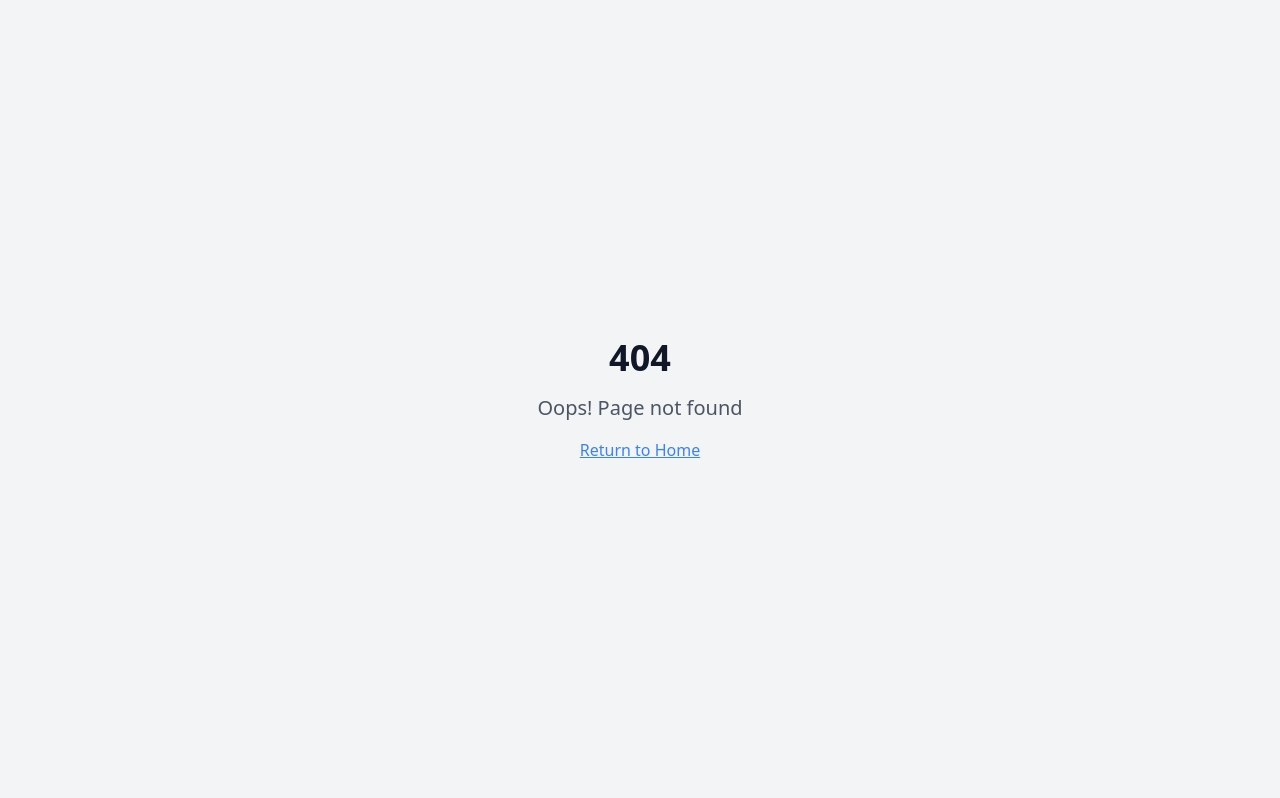
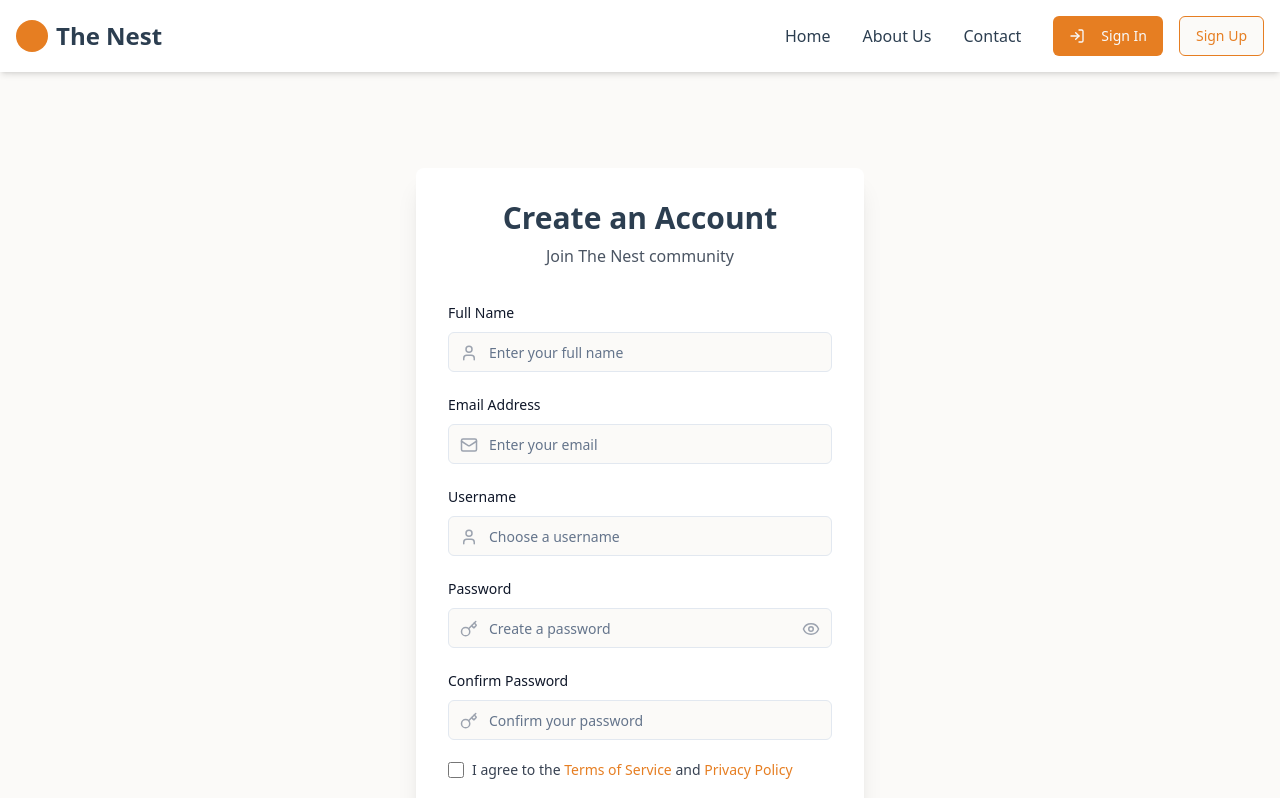
Before and after one commit to KhalidAlansary/the-nest, a React (Vite) app: page /signup in a window 1280 px wide. Before the commit this address had no page. Shown: the top 798 px of the page. Built offline with nearby package versions, Linux system fonts and the light colour scheme.

Commit message:
feat: Add signup page
Adds a signup page with basic form fields and styling.

```diff
--- a/src/App.tsx
+++ b/src/App.tsx
@@ -10,6 +10,7 @@ import Index from "./pages/Index";
 import About from "./pages/About";
 import Contact from "./pages/Contact";
 import Login from "./pages/Login";
+import Signup from "./pages/Signup";
 import NotFound from "./pages/NotFound";
 
 const queryClient = new QueryClient();
@@ -26,6 +27,7 @@ const App = () => (
             <Route path="/about" element={<About />} />
             <Route path="/contact" element={<Contact />} />
             <Route path="/login" element={<Login />} />
+            <Route path="/signup" element={<Signup />} />
             {/* ADD ALL CUSTOM ROUTES ABOVE THE CATCH-ALL "*" ROUTE */}
             <Route path="*" element={<NotFound />} />
           </Routes>
--- a/src/components/Navigation.tsx
+++ b/src/components/Navigation.tsx
@@ -58,12 +58,21 @@ const Navigation = () => {
                 </Button>
               </div>
             ) : (
+              <div className="flex items-center space-x-4">
                 <Button
                   onClick={() => navigate('/login')}
                   className="bg-nest-primary hover:bg-nest-primary/90"
                 >
                   <LogIn size={18} className="mr-2" /> Sign In
                 </Button>
+                <Button
+                  onClick={() => navigate('/signup')}
+                  variant="outline"
+                  className="border-nest-primary text-nest-primary hover:bg-nest-primary/10"
+                >
+                  Sign Up
+                </Button>
+              </div>
             )}
           </div>
 
@@ -123,15 +132,27 @@ const Navigation = () => {
                   </Button>
                 </>
               ) : (
+                <>
                   <Button
                     onClick={() => {
                       navigate('/login');
                       toggleMenu();
                     }}
-                  className="bg-nest-primary hover:bg-nest-primary/90 w-full"
+                    className="bg-nest-primary hover:bg-nest-primary/90 w-full mb-2"
                   >
                     <LogIn size={18} className="mr-2" /> Sign In
                   </Button>
+                  <Button
+                    onClick={() => {
+                      navigate('/signup');
+                      toggleMenu();
+                    }}
+                    variant="outline"
+                    className="border-nest-primary text-nest-primary hover:bg-nest-primary/10 w-full"
+                  >
+                    Sign Up
+                  </Button>
+                </>
               )}
             </div>
           </div>
--- a/src/pages/Login.tsx
+++ b/src/pages/Login.tsx
@@ -111,7 +111,7 @@ const Login = () => {
               <div className="text-center mt-4">
                 <p className="text-sm text-gray-600">
                   Don't have an account?{' '}
-                  <a href="#" className="text-nest-primary hover:text-nest-primary/80 font-medium">
+                  <a href="/signup" className="text-nest-primary hover:text-nest-primary/80 font-medium">
                     Sign up
                   </a>
                 </p>
--- /dev/null
+++ b/src/pages/Signup.tsx
@@ -0,0 +1,180 @@
+
+import React, { useState } from 'react';
+import { useNavigate } from 'react-router-dom';
+import Navigation from '@/components/Navigation';
+import Footer from '@/components/Footer';
+import { Eye, EyeOff, User, Mail, Key } from 'lucide-react';
+import { Input } from '@/components/ui/input';
+import { Label } from '@/components/ui/label';
+import { Button } from '@/components/ui/button';
+import { toast } from 'sonner';
+
+const Signup = () => {
+  const [name, setName] = useState('');
+  const [email, setEmail] = useState('');
+  const [username, setUsername] = useState('');
+  const [password, setPassword] = useState('');
+  const [confirmPassword, setConfirmPassword] = useState('');
+  const [showPassword, setShowPassword] = useState(false);
+  const navigate = useNavigate();
+
+  const handleSubmit = (e: React.FormEvent) => {
+    e.preventDefault();
+
+    if (password !== confirmPassword) {
+      toast.error('Passwords do not match');
+      return;
+    }
+
+    // For now, just show a success message and redirect
+    toast.success('Account created successfully!');
+    navigate('/login');
+  };
+
+  return (
+    <div className="min-h-screen flex flex-col">
+      <Navigation />
+
+      <main className="flex-grow flex items-center justify-center section-padding">
+        <div className="w-full max-w-md">
+          <div className="bg-white rounded-lg shadow-xl p-8">
+            <div className="text-center mb-8">
+              <h1 className="text-3xl font-bold text-nest-dark">Create an Account</h1>
+              <p className="text-gray-600 mt-2">Join The Nest community</p>
+            </div>
+
+            <form onSubmit={handleSubmit} className="space-y-5">
+              <div className="space-y-2">
+                <Label htmlFor="name">Full Name</Label>
+                <div className="relative">
+                  <div className="absolute left-3 top-3 text-gray-400">
+                    <User size={18} />
+                  </div>
+                  <Input
+                    id="name"
+                    type="text"
+                    value={name}
+                    onChange={(e) => setName(e.target.value)}
+                    className="pl-10"
+                    placeholder="Enter your full name"
+                    required
+                  />
+                </div>
+              </div>
+
+              <div className="space-y-2">
+                <Label htmlFor="email">Email Address</Label>
+                <div className="relative">
+                  <div className="absolute left-3 top-3 text-gray-400">
+                    <Mail size={18} />
+                  </div>
+                  <Input
+                    id="email"
+                    type="email"
+                    value={email}
+                    onChange={(e) => setEmail(e.target.value)}
+                    className="pl-10"
+                    placeholder="Enter your email"
+                    required
+                  />
+                </div>
+              </div>
+
+              <div className="space-y-2">
+                <Label htmlFor="username">Username</Label>
+                <div className="relative">
+                  <div className="absolute left-3 top-3 text-gray-400">
+                    <User size={18} />
+                  </div>
+                  <Input
+                    id="username"
+                    type="text"
+                    value={username}
+                    onChange={(e) => setUsername(e.target.value)}
+                    className="pl-10"
+                    placeholder="Choose a username"
+                    required
+                  />
+                </div>
+              </div>
+
+              <div className="space-y-2">
+                <Label htmlFor="password">Password</Label>
+                <div className="relative">
+                  <div className="absolute left-3 top-3 text-gray-400">
+                    <Key size={18} />
+                  </div>
+                  <Input
+                    id="password"
+                    type={showPassword ? 'text' : 'password'}
+                    value={password}
+                    onChange={(e) => setPassword(e.target.value)}
+                    className="pl-10"
+                    placeholder="Create a password"
+                    required
+                    minLength={6}
+                  />
+                  <button
+                    type="button"
+                    onClick={() => setShowPassword(!showPassword)}
+                    className="absolute right-3 top-3 text-gray-400"
+                  >
+                    {showPassword ? <EyeOff size={18} /> : <Eye size={18} />}
+                  </button>
+                </div>
+              </div>
+
+              <div className="space-y-2">
+                <Label htmlFor="confirmPassword">Confirm Password</Label>
+                <div className="relative">
+                  <div className="absolute left-3 top-3 text-gray-400">
+                    <Key size={18} />
+                  </div>
+                  <Input
+                    id="confirmPassword"
+                    type={showPassword ? 'text' : 'password'}
+                    value={confirmPassword}
+                    onChange={(e) => setConfirmPassword(e.target.value)}
+                    className="pl-10"
+                    placeholder="Confirm your password"
+                    required
+                    minLength={6}
+                  />
+                </div>
+              </div>
+
+              <div className="flex items-center">
+                <input
+                  id="terms"
+                  type="checkbox"
+                  className="h-4 w-4 text-nest-primary focus:ring-nest-primary border-gray-300 rounded"
+                  required
+                />
+                <label htmlFor="terms" className="ml-2 block text-sm text-gray-700">
+                  I agree to the <a href="#" className="text-nest-primary hover:text-nest-primary/80">Terms of Service</a> and <a href="#" className="text-nest-primary hover:text-nest-primary/80">Privacy Policy</a>
+                </label>
+              </div>
+
+              <Button type="submit" className="w-full bg-nest-primary hover:bg-nest-primary/90">
+                Create Account
+              </Button>
+
+              <div className="text-center mt-4">
+                <p className="text-sm text-gray-600">
+                  Already have an account?{' '}
+                  <a href="/login" className="text-nest-primary hover:text-nest-primary/80 font-medium">
+                    Sign in
+                  </a>
+                </p>
+              </div>
+            </form>
+          </div>
+        </div>
+      </main>
+
+      <Footer />
+    </div>
+  );
+};
+
+export default Signup;
```
Lines whose indentation alone changed are shown as unchanged.
